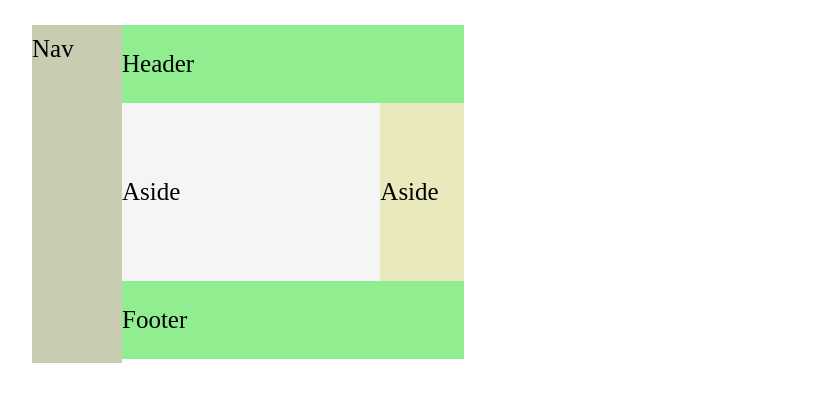
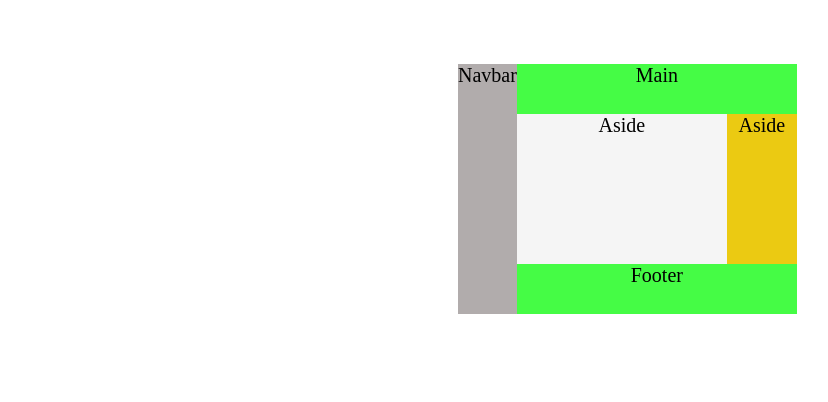
Before and after one commit to mr-varun/ism.in, a PHP site: page /assignement/asgmnt-6.html in a window 1280 px wide. Shown: the top 402 px of the page, without its empty margins (32-860 px from the left). Run offline with PHP 8.4, Linux system fonts and the light colour scheme.

Commit message:
updated assignmnt 6

```diff
--- a/assignement/asgmnt-6.html
+++ b/assignement/asgmnt-6.html
@@ -9,14 +9,18 @@
 	<title>Sixth Assignment</title>
 </head>
 <body>
-    <nav>Nav</nav>
-    <div class="main">
-    <header>Header</header>
-    <div class="submain">
-        <aside class="left">Aside</aside>
-        <aside class="right">Aside</aside>
+    <div class="container">
+        <div class="col1">
+            <nav>Navbar</nav>
+        </div>
+        <div class="col2">
+            <main>Main</main>
+            <div class="side">
+                <div id="side1">Aside</div>
+                <div id="side2">Aside</div>
+            </div>
+            <footer>Footer</footer>
+        </div>
     </div>
-    <footer>Footer</footer>
-</div>
 </body>
 </html>
--- a/assignement/css/style-6.css
+++ b/assignement/css/style-6.css
@@ -2,52 +2,46 @@
     box-sizing: border-box;
     margin: 0;
 }
-
-body{
+.container{
+    margin: 5% auto;
     display: flex;
-    font-family: 'Times New Roman', Times, serif;
-    text-align: left;
-    color: black;
-    font-size: 25px;
-    flex-direction: row;
-    margin: 25px 5%;
+    font-size: 20px;
+    text-align: center;
+    text-align: center;
+    height: 200px;
+    width: 300px;
 }
 
-.main{
+.side{
     display: flex;
-    flex-direction: column;
 }
 
 nav{
-    background: rgb(202, 204, 177);
-    padding: 10px 0px;
-    height: 13.5em;
-    width: 90px;
+    background: rgb(177, 172, 172);
+    height: 250px;
+    width:auto;
 }
 
-header{
-    background: lightgreen;
-    padding: 1em 0em;
+main{
+    background: rgb(69, 252, 69);
+    width: 280px;
+    height: 50px;
 }
 
-.submain{
-    display: flex;
-    flex: ;
+#side1{
+    background: whitesmoke;
+    height: 150px;
+    width: 210px;
 }
 
-.left{
-    background: whitesmoke;
-    padding: 3em 8em 3em 0em;
-    flex: 5 5 100px;
-}
-
-.right{
-    background: rgb(233, 233, 188);
-    padding: 3em 1em 3em 0em;
-    flex: 1 1 100px;
+#side2{
+    background: rgb(235, 202, 18);
+    height: 150px;
+    width: 70px;
 }
 
 footer{
-    background: lightgreen;
-    padding: 1em 0em;
+    background: rgb(69, 252, 69);
+    height: 50px;
+    width: 280px;
 }
```
